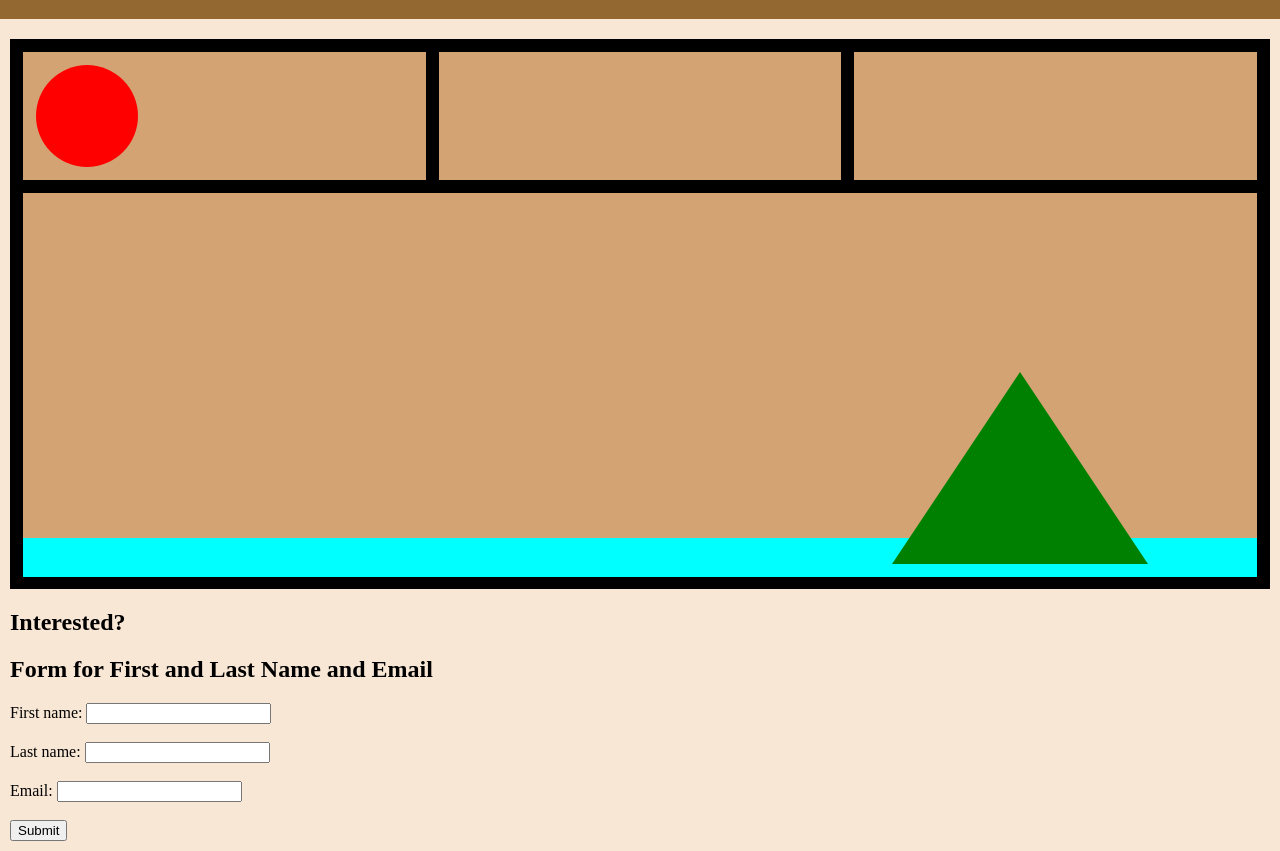
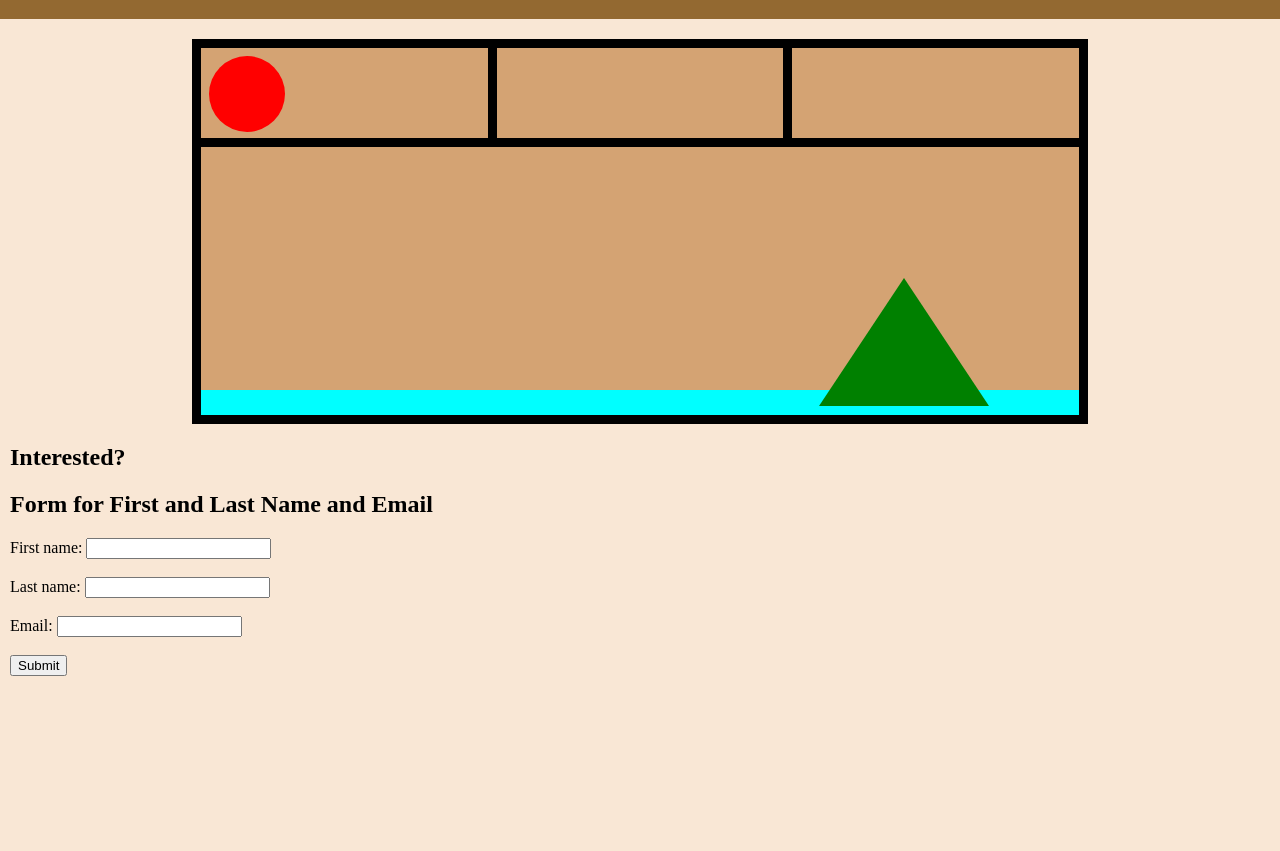
Before and after one commit to aliciayerinkim/Block_10, a plain HTML site: page index.html in a window 1280 px wide. Shown: the part 61-912 px from the top of the page. After the commit the page ends 800 px from the top, so only its background shows below. Drawn offline with Linux system fonts and the light colour scheme.

Commit message:
adjust to various screen size

```diff
--- a/style.css
+++ b/style.css
@@ -30,8 +30,7 @@ html, body {
     padding: 1vw;
     background-color: black;
     position: relative;
-    margin: 10px;
-    margin-top: 100px;
+    margin: 100px 10px 0;
 }
 
 .grid-container > .grid-item {
@@ -85,3 +84,35 @@ html, body {
 .form{
     margin: 10px;
 }
+
+@media (min-width: 768px) {
+    .grid-container {
+        max-width: 70vw;
+        grid-template-rows: 7vw 21vw;
+        margin: 100px auto 0;
+        padding: 0.7vw;
+        gap: 0.7vw;
+    }
+
+    .grid-container > .circle {
+        width: 6vw;
+        height: 6vw;
+        top: 1.3vw;
+        left: 1.3vw;
+    }
+
+    .grid-container > .triangle {
+        border-style: solid;
+        border-color: transparent transparent green transparent;
+        border-width: 0 6.7vw 10vw 6.7vw;
+        left: 70%;
+        bottom: 1.4vw;
+    }
+
+    .grid-container > .rectangle {
+        height: 2vw;
+        width: calc(100% - 1.4vw);
+        left: 0.7vw;
+        bottom: 0.7vw;
+    }
+}
```
